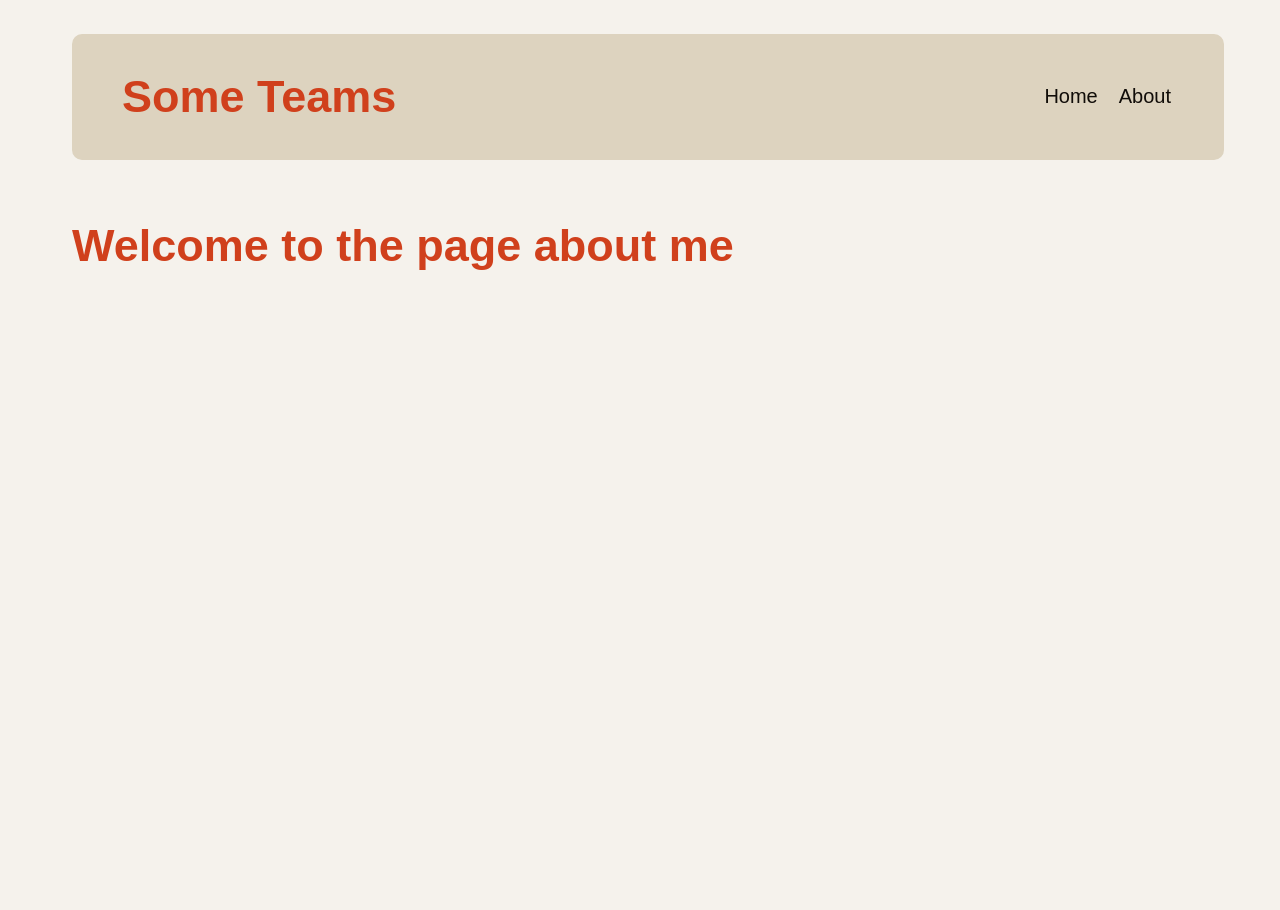
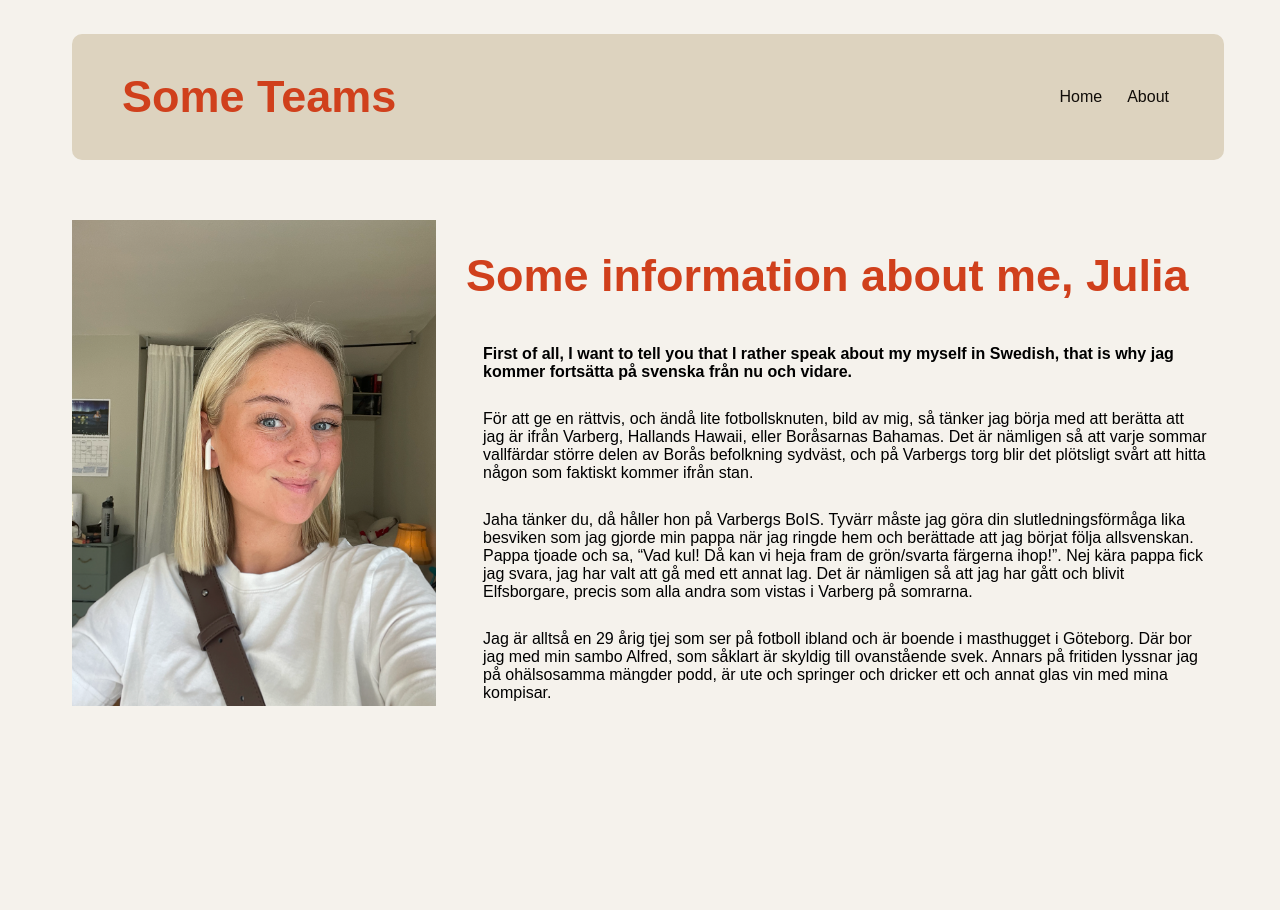
Before and after one commit to jlyngfelt/Some-teams, a PHP site: page /about.php in a window 1280 px wide. Before the commit the page ends 270 px from the top, so only its background shows below. Run offline with PHP 8.4, Linux system fonts and the light colour scheme.

Commit message:
Edited about.php
edited about.php and added a readme.md file.

```diff
--- a/about.php
+++ b/about.php
@@ -9,7 +9,15 @@
     <?php
 require_once __DIR__ ."/header.php";
 ?>
-    <h1>Welcome to the page about me</h1>
+
+<main class="main-about">
+    <img src="Julia.png" alt="Picture of Julia">
+    <div class="preamble"><h1>Some information about me, Julia</h1>
+        <p>First of all, I want to tell you that I rather speak about my myself in Swedish, that is why jag kommer fortsätta på svenska från nu och vidare. </p>
+        <p class="body-text">För att ge en rättvis, och ändå lite fotbollsknuten, bild av mig, så tänker jag börja med att berätta att jag är ifrån Varberg, Hallands Hawaii, eller Boråsarnas Bahamas. Det är nämligen så att varje sommar vallfärdar större delen av Borås befolkning sydväst, och på Varbergs torg blir det plötsligt svårt att hitta någon som faktiskt kommer ifrån stan. </p>
+        <p class="body-text">Jaha tänker du, då håller hon på Varbergs BoIS. Tyvärr måste jag göra din slutledningsförmåga lika besviken som jag gjorde min pappa när jag ringde hem och berättade att jag börjat följa allsvenskan. Pappa tjoade och sa, “Vad kul! Då kan vi heja fram de grön/svarta färgerna ihop!”. Nej kära pappa fick jag svara, jag har valt att gå med ett annat lag. Det är nämligen så att jag har gått och blivit Elfsborgare, precis som alla andra som vistas i Varberg på somrarna. </p>
+    <p class="body-text">Jag är alltså en 29 årig tjej som ser på fotboll ibland och är boende i masthugget i Göteborg. Där bor jag med min sambo Alfred, som såklart är skyldig till ovanstående svek. Annars på fritiden lyssnar jag på ohälsosamma mängder podd, är ute och springer och dricker ett och annat glas vin med mina kompisar. </p></div>
+</main>
 
 
 </body>
--- a/main.php
+++ b/main.php
@@ -3,7 +3,7 @@
 require __DIR__ ."/data.php";
 ?>
 
-<main>
+<main class="main-main">
 <?php
 foreach ($teams as $team => $groups) {
     ?><article class="card"><h2><?=$team;?></h2><article?php
--- a/styles.css
+++ b/styles.css
@@ -8,8 +8,6 @@
 
 }
 
-
-
 body {
     box-sizing: border-box;
     width: 100vw;
@@ -19,19 +17,34 @@ body {
     padding: 2% 5% 5% 5%;
     }
 
-
-
-main {
+.main-main {
     display: grid;
     max-width: 100%;
     grid-template-columns: repeat(3, 1fr);
     gap:40px
+}
 
+.main-about {
+    display: grid;
+    max-width: 100%;
+    grid-template-columns: repeat(3, 1fr);
+    grid-template-rows: repeat(2, 330px);
+    gap: 30px;
 }
 
 p {
-    font-size: 20px;
-    margin: 3px;
+    font-size: 16px;
+    margin: 5px;
+    font-family: Titillium Web, Poppins, sans-serif;
+}
+
+.preamble p {
+    font-weight: bold;
+    padding: 12px;
+}
+
+.preamble .body-text {
+    font-weight: normal;
 }
 
 a {
@@ -40,7 +53,7 @@ a {
     font-family: Titillium Web, Poppins, sans-serif;
 }
 
-a:hover{
+.header a:hover{
     background-color: var(--chantarelle-opacity);
     padding: 10px;
     border-radius: 10px;
@@ -86,6 +99,7 @@ a:hover{
 }
 
 h1 {
+    display: inline;
     font-family: Titillium Web, Poppins, sans-serif;
     font-size: 45px;
     color: var(--rust);
@@ -107,3 +121,14 @@ footer {
     padding: 30px;
     color: var(--ceramics);
 }
+
+.main-about img {
+    max-width: 100%;
+    max-height: 100%;
+    object-fit: cover;
+    grid-area: 1 / 1 / span 2 / 2 ;
+}
+
+.preamble {
+    grid-area: 1 / 2 / 3 / span 2;
+}
```
Also changed, not shown: Julia.png (added), README.md (added), 1 other file.
